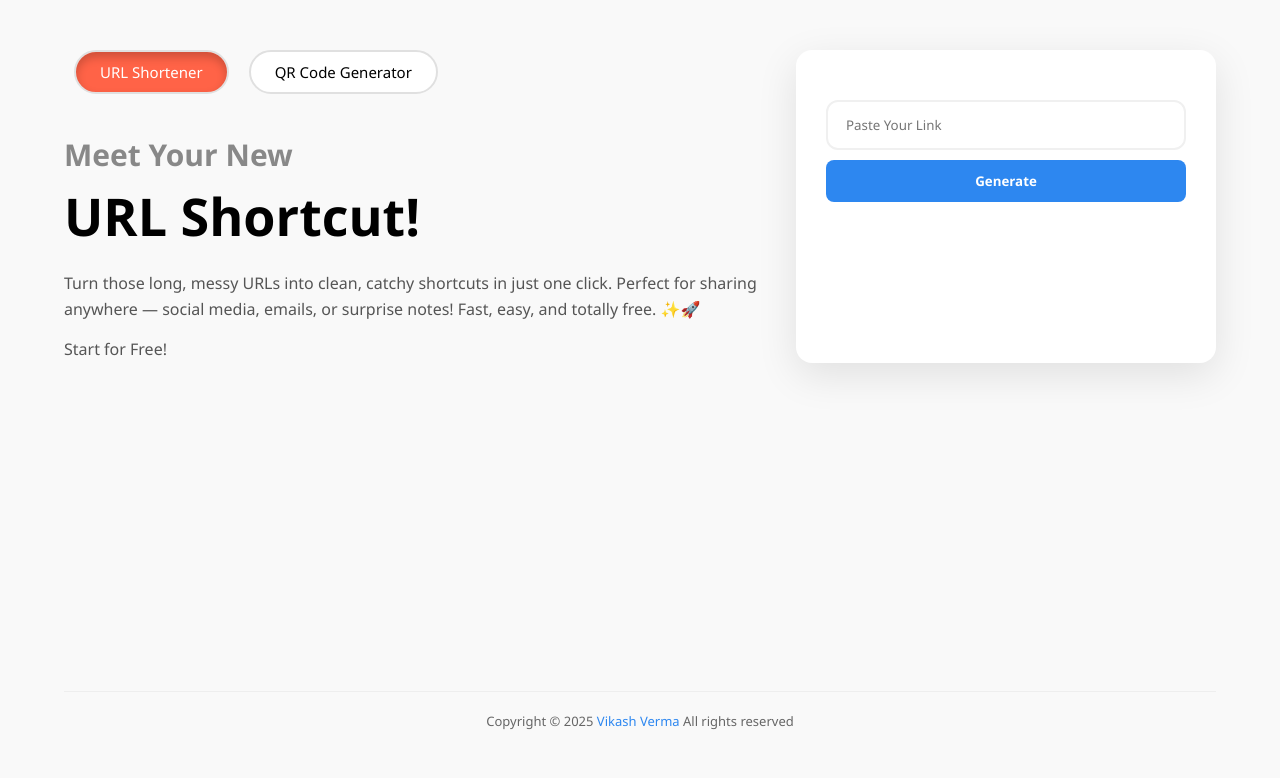
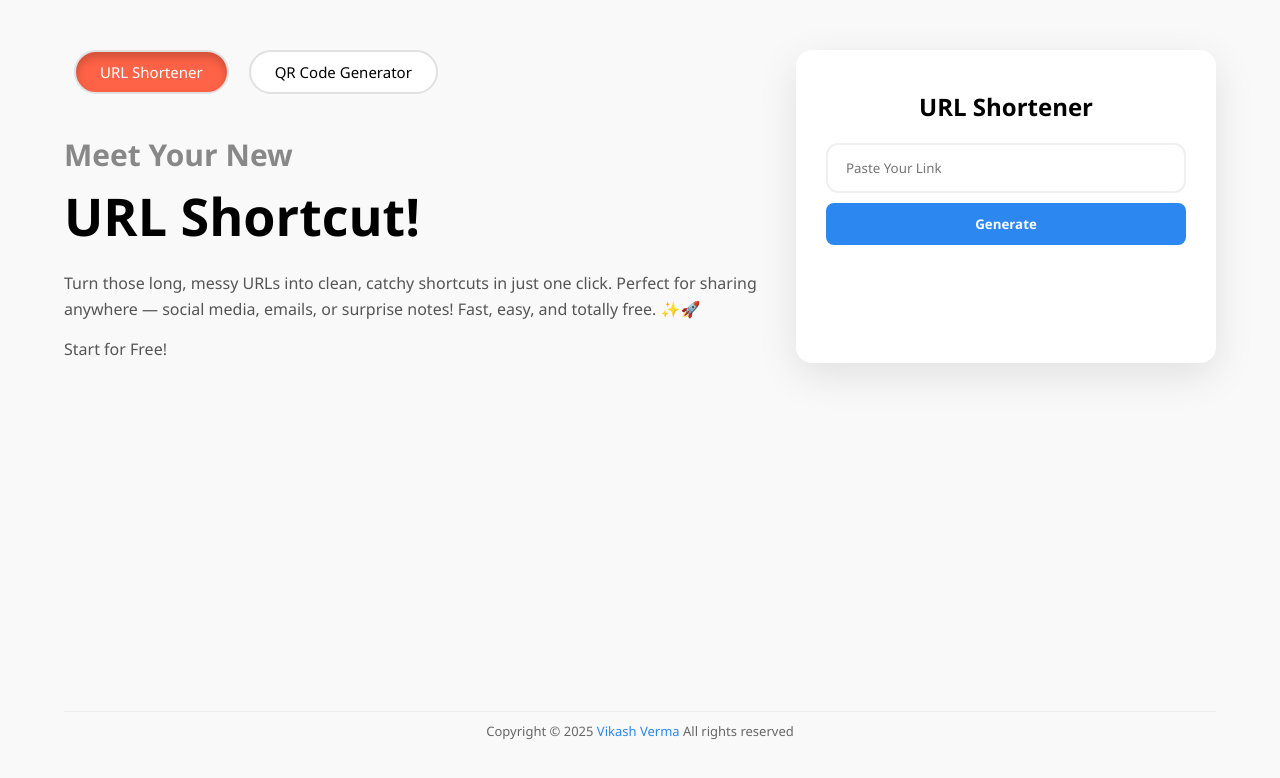
Before and after one commit to Vikashverma2/LinkifyQR, a React (Vite) app: page / in a window 1280 px wide. Shown: the top 778 px of the page. Built offline with nearby package versions, Linux system fonts and the light colour scheme.

Commit message:
Refactor QR code download function for improved clarity and reset state after download; update URL Shortener to clear long URL on copy; clean up HomePage CSS for better organization and readability

```diff
--- a/src/component/QrCode.jsx
+++ b/src/component/QrCode.jsx
@@ -40,11 +40,17 @@ const QrCode = () => {
       document.body.appendChild(link);
       link.click();
       document.body.removeChild(link);
+
+
+      setQrData("");
+      setQrSize("200");
+      setImg("");
     })
     .catch((error) => {
       console.log("Error in downloading QR code:", error);
     });
 }
+
 
   return (
     <div className="qr-page-container">
--- a/src/component/UrlShortener.jsx
+++ b/src/component/UrlShortener.jsx
@@ -33,12 +33,16 @@ const UrlShortener = () => {
 const handleCopy = () => {
   navigator.clipboard.writeText(shortUrl).then(() => {
     setCopied(true);
+    setLongUrl("");
     setTimeout(() => setCopied(false), 2000);
   });
 };
 
+
   return (
     <div className="tool-card">
+
+        <h2>URL Shortener</h2>
       <input
         type="text"
         placeholder="Paste Your Link"
--- a/src/pages/HomePage.css
+++ b/src/pages/HomePage.css
@@ -45,7 +45,7 @@ html {
 }
 
 
-/* Shortcut page layout */
+
 .shortcut-page {
   display: flex;
   flex-wrap: wrap;
@@ -103,7 +103,7 @@ html {
   color: #888;
 }
 
-/* Right section container */
+
 .right-section {
   background: #ffffff;
   padding: 30px;
@@ -113,7 +113,11 @@ html {
   width: 100%;
   text-align: center;
 }
-/* Shared input style remains the same */
+
+
+/* URL Generator */
+
+
 .tool-card input[type="text"] {
   width: 100%;
   padding: 14px 18px;
@@ -185,9 +189,9 @@ html {
 }
 
 .footer-text {
-  margin-top: auto; /* Pushes footer to bottom if using flex column layout */
+  margin-top: auto;
   text-align: center;
-  padding: 20px 0;
+  padding: 10px 0;
   font-size: 13px;
   color: #666;
   background-color: #f9f9f9;
@@ -204,7 +208,7 @@ html {
 
 .footer-text a:hover {
   color: #1b5fbf;
-  text-decoration: underline;
+
 }
 
 
```
Lines whose indentation alone changed are shown as unchanged.
